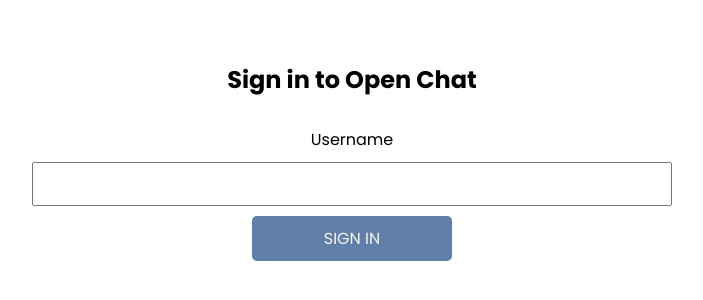
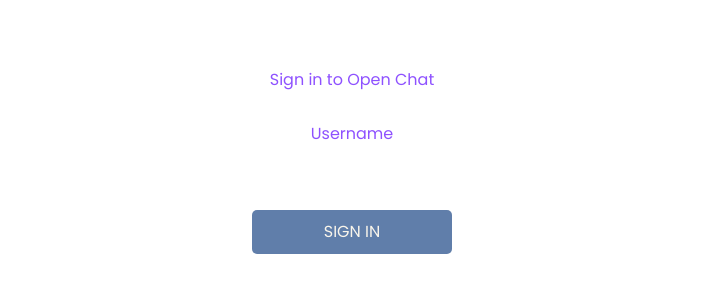
Before and after one commit to danilokosam/real-time-chat, a React (Vite) app in the folder client/: page / in a window 1280 px wide. Shown: the part 234-534 px from the top of the page, without its empty margins (288-991 px from the left). Built offline with nearby package versions, Linux system fonts and the light colour scheme.

Commit message:
add: added tailwindcss

```diff
--- a/client/package.json
+++ b/client/package.json
@@ -10,10 +10,12 @@
     "preview": "vite preview"
   },
   "dependencies": {
+    "@tailwindcss/vite": "^4.1.10",
     "react": "^19.1.0",
     "react-dom": "^19.1.0",
     "react-router-dom": "^7.6.1",
-    "socket.io-client": "^4.8.1"
+    "socket.io-client": "^4.8.1",
+    "tailwindcss": "^4.1.10"
   },
   "devDependencies": {
     "@eslint/js": "^9.25.0",
--- a/client/src/components/Home.jsx
+++ b/client/src/components/Home.jsx
@@ -65,7 +65,7 @@ export const Home = () => {
   };
 
   return (
-    <form className="home__container" onSubmit={handleSubmit}>
+    <form className="home__container text-violet-500" onSubmit={handleSubmit}>
       <h2 className="home__header">Sign in to Open Chat</h2>
       <label htmlFor="username">Username</label>
       <input
--- a/client/src/index.css
+++ b/client/src/index.css
@@ -1,5 +1,5 @@
 @import url("https://fonts.googleapis.com/css2?family=Poppins:wght@100;200;300;400;500;600;700;800;900&display=swap");
-
+@import "tailwindcss";
 * {
   box-sizing: border-box;
   margin: 0;
--- a/client/vite.config.js
+++ b/client/vite.config.js
@@ -1,7 +1,8 @@
 import { defineConfig } from 'vite'
 import react from '@vitejs/plugin-react-swc'
+import tailwindcss from '@tailwindcss/vite'
 
 // https://vite.dev/config/
 export default defineConfig({
-  plugins: [react()],
+  plugins: [react(), tailwindcss()],
 })
```
Also changed, not shown: 1 other file (tests, documents, lock files or other folders).
